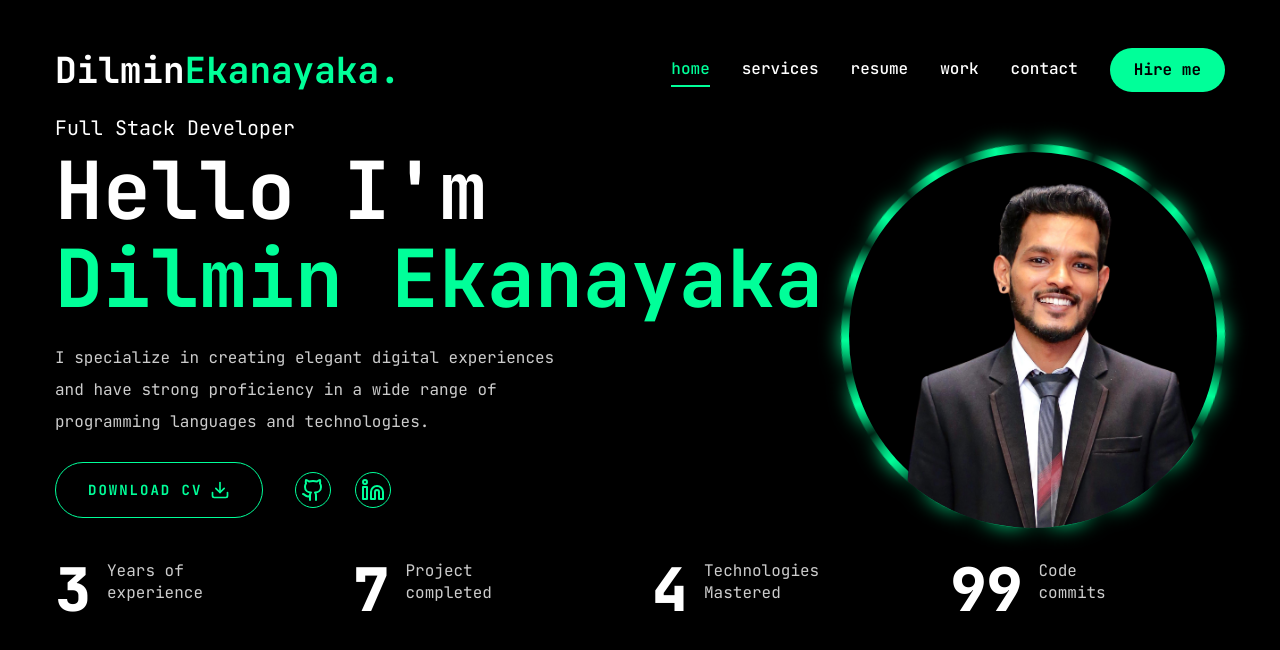
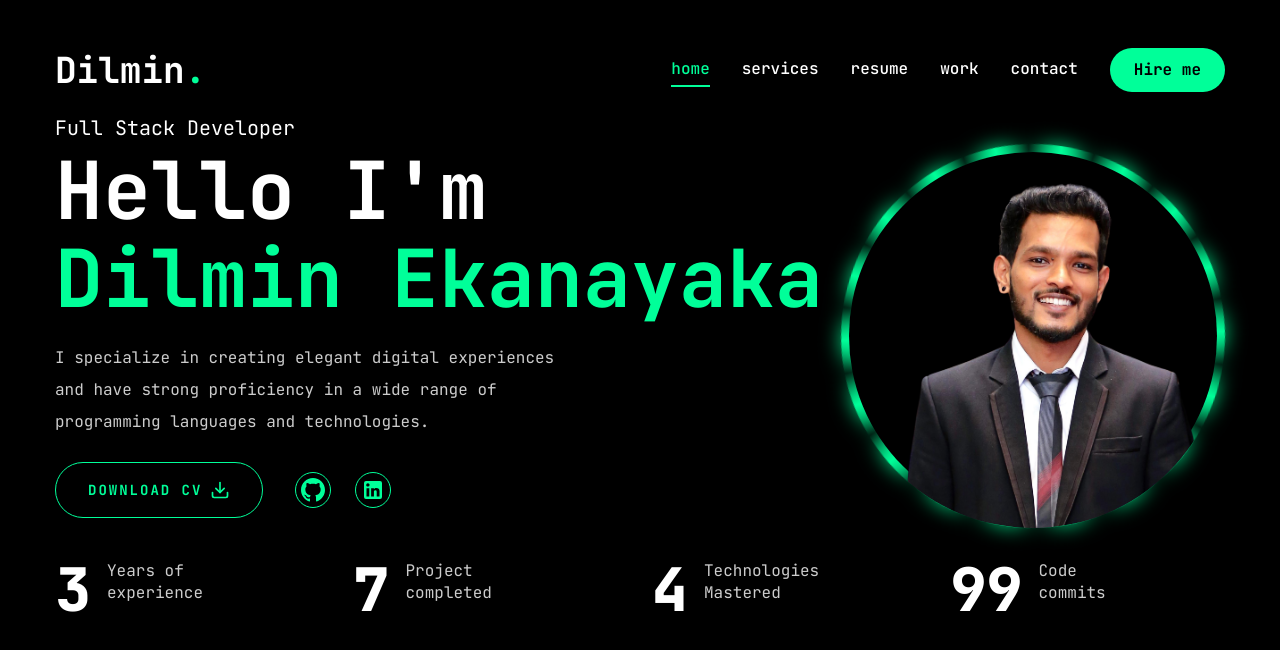
Before and after one commit to dilminekanayaka/Modern-Portfolio-Website-with-Next.js-Tailwind-CSS-and-Shadcn-ui, a Next.js app: page / in a window 1280 px wide. Shown: the top 650 px of the page. Built offline with nearby package versions, Linux system fonts and the light colour scheme.

Commit message:
fix issues in animation and the social media icons

```diff
--- a/app/layout.jsx
+++ b/app/layout.jsx
@@ -4,6 +4,7 @@
 // components
 import Header from "@/components/Header";
 import PageTransition from "@/components/PageTransition";
+import StairTransition from "@/components/StairTransition";
 
 const jetBrainsMono = JetBrains_Mono({
   subsets: ["latin"],
@@ -24,6 +25,7 @@
         className={`${jetBrainsMono.variable} font-primary bg-primary text-white min-h-screen`}
       >
         <Header />
+        <StairTransition />
         <PageTransition>{children}</PageTransition>
       </body>
     </html>
--- a/components/Header.jsx
+++ b/components/Header.jsx
@@ -11,7 +11,7 @@
         {/* logo */}
         <Link href="/">
           <h1 className="text-4xl font-semibold cursor-pointer">
-            Dilmin<span className="text-accent">Ekanayaka.</span>
+            Dilmin<span className="text-accent">.</span>
           </h1>
         </Link>
 
--- a/components/Social.jsx
+++ b/components/Social.jsx
@@ -1,17 +1,15 @@
 "use client";
 
-import { Github, Linkedin } from "lucide-react";
+import { motion } from "framer-motion";
 
 const Social = ({ containerStyles, iconStyles }) => {
   const socials = [
     {
       name: "GitHub",
-      icon: Github,
       path: "https://github.com/dilminekanayaka",
     },
     {
       name: "LinkedIn",
-      icon: Linkedin,
       path: "https://www.linkedin.com/in/dilmin-ekanayaka",
     },
   ];
@@ -19,18 +17,58 @@
   return (
     <div className={containerStyles}>
       {socials.map((social, index) => {
-        const Icon = social.icon;
         return (
-          <a
+          <motion.a
             key={index}
             href={social.path}
             target="_blank"
             rel="noopener noreferrer"
-            className={iconStyles}
+            className={`${iconStyles} group relative overflow-hidden`}
             aria-label={social.name}
+            whileHover={{
+              scale: 1.1,
+              transition: { duration: 0.2 },
+            }}
+            whileTap={{
+              scale: 0.95,
+              transition: { duration: 0.1 },
+            }}
+            initial={{ opacity: 0, y: 20 }}
+            animate={{ opacity: 1, y: 0 }}
+            transition={{
+              duration: 0.5,
+              delay: index * 0.1,
+              ease: "easeOut",
+            }}
           >
-            <Icon />
-          </a>
+            {social.name === "GitHub" ? (
+              <svg
+                className="w-6 h-6 transition-transform duration-300 group-hover:rotate-12"
+                fill="currentColor"
+                viewBox="0 0 24 24"
+                xmlns="http://www.w3.org/2000/svg"
+              >
+                <path d="M12 0c-6.626 0-12 5.373-12 12 0 5.302 3.438 9.8 8.207 11.387.599.111.793-.261.793-.577v-2.234c-3.338.726-4.033-1.416-4.033-1.416-.546-1.387-1.333-1.756-1.333-1.756-1.089-.745.083-.729.083-.729 1.205.084 1.839 1.237 1.839 1.237 1.07 1.834 2.807 1.304 3.492.997.107-.775.418-1.305.762-1.604-2.665-.305-5.467-1.334-5.467-5.931 0-1.311.469-2.381 1.236-3.221-.124-.303-.535-1.524.117-3.176 0 0 1.008-.322 3.301 1.23.957-.266 1.983-.399 3.003-.404 1.02.005 2.047.138 3.006.404 2.291-1.552 3.297-1.23 3.297-1.23.653 1.653.242 2.874.118 3.176.77.84 1.235 1.911 1.235 3.221 0 4.609-2.807 5.624-5.479 5.921.43.372.823 1.102.823 2.222v3.293c0 .319.192.694.801.576 4.765-1.589 8.199-6.086 8.199-11.386 0-6.627-5.373-12-12-12z" />
+              </svg>
+            ) : (
+              <svg
+                className="w-6 h-6 transition-transform duration-300 group-hover:rotate-12"
+                fill="currentColor"
+                viewBox="0 0 24 24"
+                xmlns="http://www.w3.org/2000/svg"
+              >
+                <path d="M19 3a2 2 0 0 1 2 2v14a2 2 0 0 1-2 2H5a2 2 0 0 1-2-2V5a2 2 0 0 1 2-2h14m-.5 15.5v-5.3a3.26 3.26 0 0 0-3.26-3.26c-.85 0-1.84.52-2.32 1.3v-1.11h-2.79v8.37h2.79v-4.93c0-.77.62-1.4 1.39-1.4a1.4 1.4 0 0 1 1.4 1.4v4.93h2.79M6.88 8.56a1.68 1.68 0 0 0 1.68-1.68c0-.93-.75-1.69-1.68-1.69a1.69 1.69 0 0 0-1.69 1.69c0 .93.76 1.68 1.69 1.68m1.39 9.94v-8.37H5.5v8.37h2.77z" />
+              </svg>
+            )}
+
+            {/* Hover effect overlay */}
+            <motion.div
+              className="absolute inset-0 bg-white/10 rounded-full"
+              initial={{ scale: 0, opacity: 0 }}
+              whileHover={{ scale: 1, opacity: 1 }}
+              transition={{ duration: 0.2 }}
+            />
+          </motion.a>
         );
       })}
     </div>
--- a/components/StairTransition.jsx
+++ b/components/StairTransition.jsx
@@ -1,32 +1,43 @@
 "use client";
 
 import { AnimatePresence, motion } from "framer-motion";
-import {usePathname} from "next/navigation";
+import { usePathname } from "next/navigation";
+import { useEffect, useState } from "react";
 
 // components
 import Stairs from "./Stairs";
 
-
 const StairTransition = () => {
   const pathname = usePathname();
+  const [isVisible, setIsVisible] = useState(false);
+
+  useEffect(() => {
+    // Trigger animation on route change
+    setIsVisible(true);
+
+    // Hide after animation completes
+    const timer = setTimeout(() => {
+      setIsVisible(false);
+    }, 2000);
+
+    return () => clearTimeout(timer);
+  }, [pathname]);
+
   return (
     <>
-        <AnimatePresence mode="wait">
-            <div key={pathname}>
-                <div className="h-screen w-screen fixed top-0 right-0
-                pointer-events-none z-40 flex ">
+      {isVisible && (
+        <div className="h-screen w-screen fixed top-0 left-0 pointer-events-none z-50">
+          {/* Background overlay */}
+          <motion.div
+            className="absolute inset-0 bg-black/20"
+            initial={{ opacity: 0 }}
+            animate={{ opacity: 1 }}
+            exit={{ opacity: 0 }}
+            transition={{ duration: 0.3 }}
+          />
           <Stairs />
         </div>
-
-                <motion.div className = "h-screen w-screen fixed bg-primary top-0 pointer-events-none"
-                initial = {{opacity: 1}}
-                animate={{
-                    opacity: 0,
-                    transition:{delay: 1, duration: 0.4, ease: "easeInOut" },
-                    }}
-                />
-            </div>
-        </AnimatePresence>
+      )}
     </>
   );
 };
--- a/components/Stairs.jsx
+++ b/components/Stairs.jsx
@@ -2,46 +2,30 @@
 
 import { motion } from "framer-motion";
 
-// Animation variants
-const stairAnimation = {
-  initial: {
-    top: "0%",
-  },
-  animate: {
-    top: "100%",
-  },
-  exit: {
-    top: ["100%", "0%"],
-  },
-};
+const Stairs = () => {
+  const stairCount = 6;
 
-// Helper to reverse delay order
-const reverseIndex = (index) => {
-  const totalSteps = 6;
-  return totalSteps - index - 1;
-};
+  return (
+    <div className="h-full w-full flex">
+      {[...Array(stairCount)].map((_, index) => {
+        const delay = (stairCount - 1 - index) * 0.08;
 
-const Stairs = () => {
-  return (
-    <>
-      {[...Array(6)].map((_, index) => {
         return (
           <motion.div
             key={index}
-          variants={stairAnimation}
-          initial="initial"
-          animate="animate"
-          exit="exit"
+            className="h-full w-1/6 bg-white relative"
+            initial={{ top: "-100%" }}
+            animate={{ top: "0%" }}
             transition={{
-            duration: 0.3,
+              duration: 0.8,
               ease: "easeInOut",
-            delay: reverseIndex(index) * 0.1,
+              delay: delay,
             }}
-          className="h-full w-full bg-white relative"
+            style={{ zIndex: stairCount - index }}
           />
         );
       })}
-    </>
+    </div>
   );
 };
 
```
Lines whose indentation alone changed are shown as unchanged.
